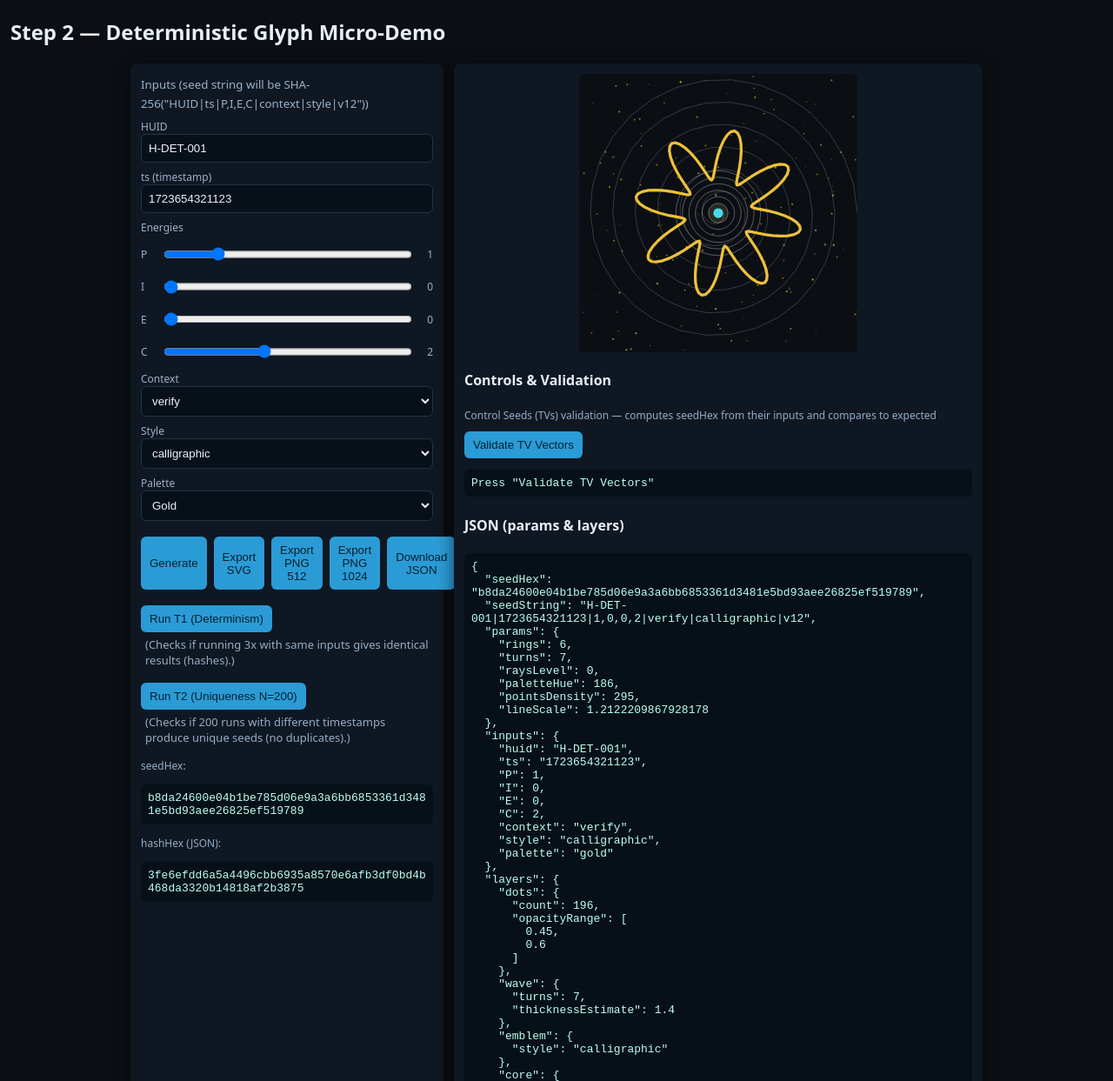
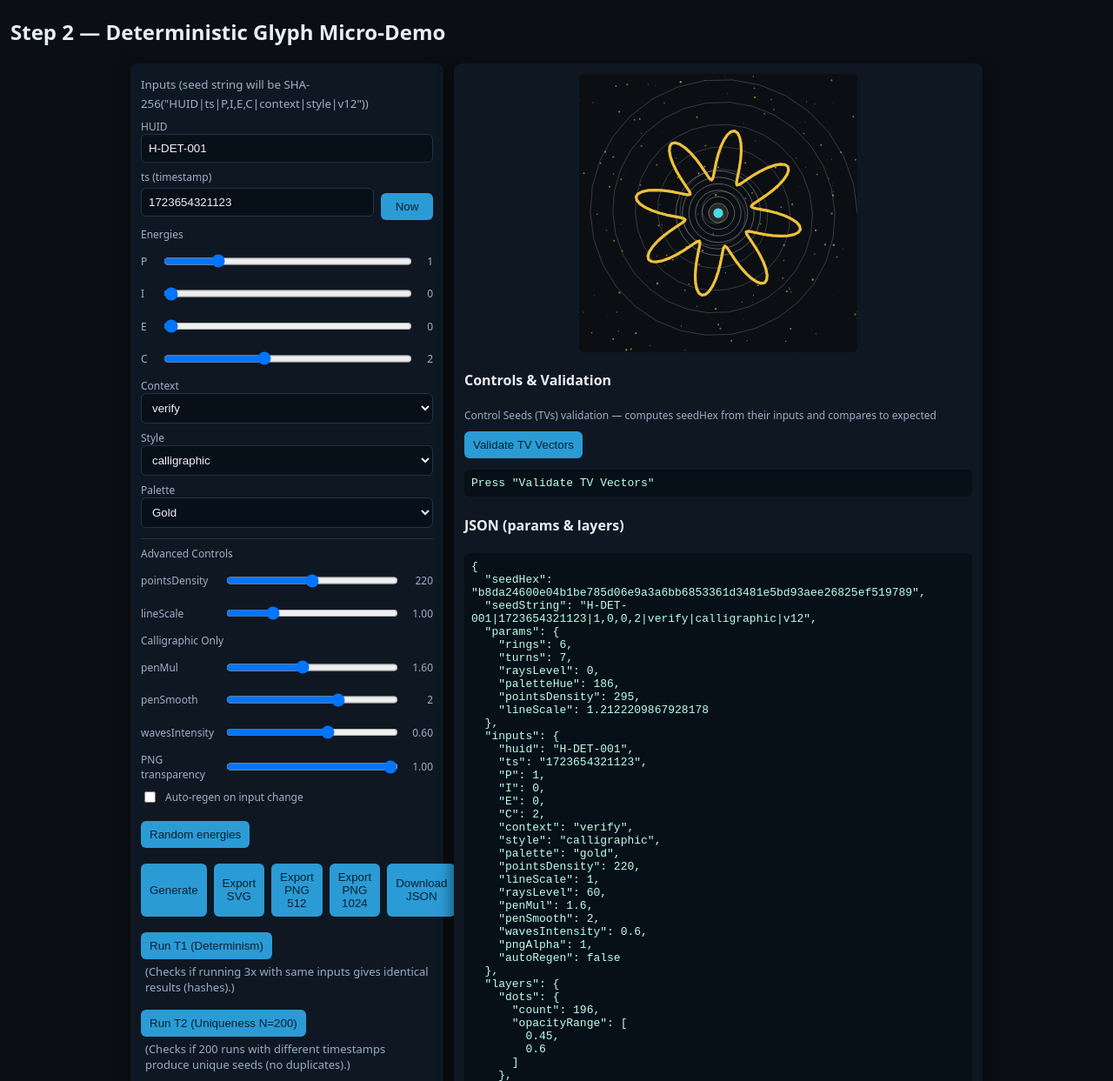
Before and after one commit to cresolution128/deterministic-shape-gen-test, a plain HTML site: page index.html in a window 1280 px wide. Shown: the top 1243 px of the page at 87% size. Drawn offline with Linux system fonts and the light colour scheme.

Commit message:
feat(ui): Add advanced render controls (pointsDensity, lineScale, raysLevel, penMul, penSmooth, wavesIntensity, PNG transparency, auto-regen, random energies, Now button) with full wiring and accessibility

```diff
--- a/index.html
+++ b/index.html
@@ -25,7 +25,12 @@
     <div class="card">
       <div><small>Inputs (seed string will be SHA-256("HUID|ts|P,I,E,C|context|style|v12"))</small></div>
       <label>HUID <input id="huid" value="H-DET-001"/></label>
-      <label>ts (timestamp) <input id="ts" value="1723654321123"/></label>
+      <label>ts (timestamp)
+        <div style="display:flex;gap:8px;align-items:center;">
+          <input id="ts" value="1723654321123" style="flex:1;"/>
+          <button id="tsNow" type="button" style="min-width:60px;">Now</button>
+        </div>
+      </label>
       <div style="margin-top:8px;">
         <div style="font-size:12px;color:#9fb0c8;margin-bottom:2px;">Energies</div>
         <label style="display:flex;align-items:center;gap:8px;margin-top:8px;">
@@ -71,6 +76,58 @@
           <option value="olo">Olo</option>
         </select>
       </label>
+      <!-- Advanced Controls -->
+      <div style="margin-top:12px;padding:8px 0 0 0;border-top:1px solid #223344;">
+        <div style="font-size:12px;color:#9fb0c8;margin-bottom:2px;">Advanced Controls</div>
+        <label style="display:flex;align-items:center;gap:8px;">
+          <span style="width:90px;">pointsDensity</span>
+          <input id="pointsDensity" type="range" min="80" max="360" step="5" value="220" style="flex:1;" oninput="document.getElementById('vPD').textContent=this.value">
+          <span id="vPD" style="min-width:32px;display:inline-block;text-align:right;">220</span>
+        </label>
+        <label style="display:flex;align-items:center;gap:8px;">
+          <span style="width:90px;">lineScale</span>
+          <input id="lineScale" type="range" min="0.5" max="2.5" step="0.05" value="1.00" style="flex:1;" oninput="document.getElementById('vLS').textContent=this.value">
+          <span id="vLS" style="min-width:32px;display:inline-block;text-align:right;">1.00</span>
+        </label>
+        <div id="geoBlock" style="display:none;">
+          <div style="font-size:12px;color:#9fb0c8;margin-top:8px;">Geometric Only</div>
+          <label style="display:flex;align-items:center;gap:8px;">
+            <span style="width:90px;">raysLevel</span>
+            <input id="raysLevel" type="range" min="0" max="100" step="1" value="60" style="flex:1;" oninput="document.getElementById('vR').textContent=this.value">
+            <span id="vR" style="min-width:32px;display:inline-block;text-align:right;">60</span>
+          </label>
+        </div>
+        <div id="calBlock" style="display:none;">
+          <div style="font-size:12px;color:#9fb0c8;margin-top:8px;">Calligraphic Only</div>
+          <label style="display:flex;align-items:center;gap:8px;">
+            <span style="width:90px;">penMul</span>
+            <input id="penMul" type="range" min="0.5" max="3.0" step="0.05" value="1.60" style="flex:1;" oninput="document.getElementById('vPM').textContent=this.value">
+            <span id="vPM" style="min-width:32px;display:inline-block;text-align:right;">1.60</span>
+          </label>
+          <label style="display:flex;align-items:center;gap:8px;">
+            <span style="width:90px;">penSmooth</span>
+            <input id="penSmooth" type="range" min="0" max="3" step="1" value="2" style="flex:1;" oninput="document.getElementById('vPS').textContent=this.value">
+            <span id="vPS" style="min-width:32px;display:inline-block;text-align:right;">2</span>
+          </label>
+        </div>
+        <label style="display:flex;align-items:center;gap:8px;">
+          <span style="width:90px;">wavesIntensity</span>
+          <input id="wavesIntensity" type="range" min="0" max="1" step="0.05" value="0.6" style="flex:1;" oninput="document.getElementById('vWI').textContent=this.value">
+          <span id="vWI" style="min-width:32px;display:inline-block;text-align:right;">0.60</span>
+        </label>
+        <label style="display:flex;align-items:center;gap:8px;">
+          <span style="width:90px;">PNG transparency</span>
+          <input id="pngAlpha" type="range" min="0" max="1" step="0.05" value="1" style="flex:1;" oninput="document.getElementById('vPA').textContent=this.value">
+          <span id="vPA" style="min-width:32px;display:inline-block;text-align:right;">1.00</span>
+        </label>
+        <label style="display:flex;align-items:center;gap:8px;">
+          <input id="autoRegen" type="checkbox" style="width:auto;">
+          <span>Auto-regen on input change</span>
+        </label>
+        <div style="display:flex;gap:8px;margin-top:8px;">
+          <button id="randE" type="button">Random energies</button>
+        </div>
+      </div>
 
       <div style="margin-top:8px" class="row">
         <button id="gen">Generate</button>
--- a/main.js
+++ b/main.js
@@ -313,9 +313,59 @@ async function readInputs(){
     C: Number(el('C').value || 0),
     context: el('context').value,
     style: el('style').value,
-    palette: el('palette').value
+    palette: el('palette').value,
+    pointsDensity: Number(el('pointsDensity')?.value || 220),
+    lineScale: Number(el('lineScale')?.value || 1),
+    raysLevel: Number(el('raysLevel')?.value || 60),
+    penMul: Number(el('penMul')?.value || 1.6),
+    penSmooth: Number(el('penSmooth')?.value || 2),
+    wavesIntensity: Number(el('wavesIntensity')?.value || 0.6),
+    pngAlpha: Number(el('pngAlpha')?.value || 1),
+    autoRegen: !!el('autoRegen')?.checked
   };
 }
+// Show/hide advanced blocks based on style
+function updateAdvancedBlocks() {
+  const style = el('style').value;
+  el('geoBlock').style.display = style === 'geometric' ? '' : 'none';
+  el('calBlock').style.display = style === 'calligraphic' ? '' : 'none';
+}
+el('style').addEventListener('change', updateAdvancedBlocks);
+updateAdvancedBlocks();
+// Now button for timestamp
+if (el('tsNow')) {
+  el('tsNow').addEventListener('click',()=>{
+    el('ts').value = Date.now();
+    if (el('autoRegen')?.checked) renderAndShow();
+  });
+}
+// Random energies button
+if (el('randE')) {
+  el('randE').addEventListener('click',()=>{
+    el('P').value = Math.floor(Math.random()*6);
+    el('I').value = Math.floor(Math.random()*6);
+    el('E').value = Math.floor(Math.random()*6);
+    el('C').value = Math.floor(Math.random()*6);
+    el('P_val').textContent = el('P').value;
+    el('I_val').textContent = el('I').value;
+    el('E_val').textContent = el('E').value;
+    el('C_val').textContent = el('C').value;
+    if (el('autoRegen')?.checked) renderAndShow();
+  });
+}
+// Auto-regen logic
+const autoInputs = [
+  'huid','ts','P','I','E','C','context','style','palette',
+  'pointsDensity','lineScale','raysLevel','penMul','penSmooth','wavesIntensity','pngAlpha'
+];
+autoInputs.forEach(id=>{
+  const elem = el(id);
+  if (elem) {
+    elem.addEventListener('input',()=>{
+      if (el('autoRegen')?.checked) renderAndShow();
+    });
+  }
+});
 async function renderAndShow(){
   const inputs = await readInputs();
   const res = await generateAll(inputs);
```
